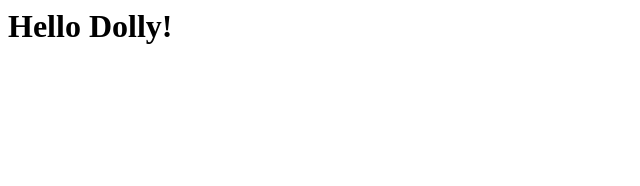
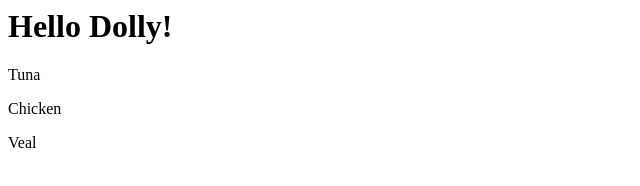
Before and after one commit to LidiaCheinic/coursera-curs, a plain HTML site: page module2solution/index.html in a window 1280 px wide. Shown: the whole page, without its empty margins (0-640 px from the left). Drawn offline with Linux system fonts and the light colour scheme.

Commit message:
Update index.html
added three sections

```diff
--- a/module2solution/index.html
+++ b/module2solution/index.html
@@ -4,5 +4,20 @@
   <body>
     <h1>Hello Dolly!
     </h1>
+    <div>
+      <p>
+        Tuna
+      </p>
+    </div>
+    <div>
+      <p>
+        Chicken
+      </p>
+    </div>
+    <div>
+      <p>
+        Veal
+      </p>
+    </div>
   </body>
 </html>
```
